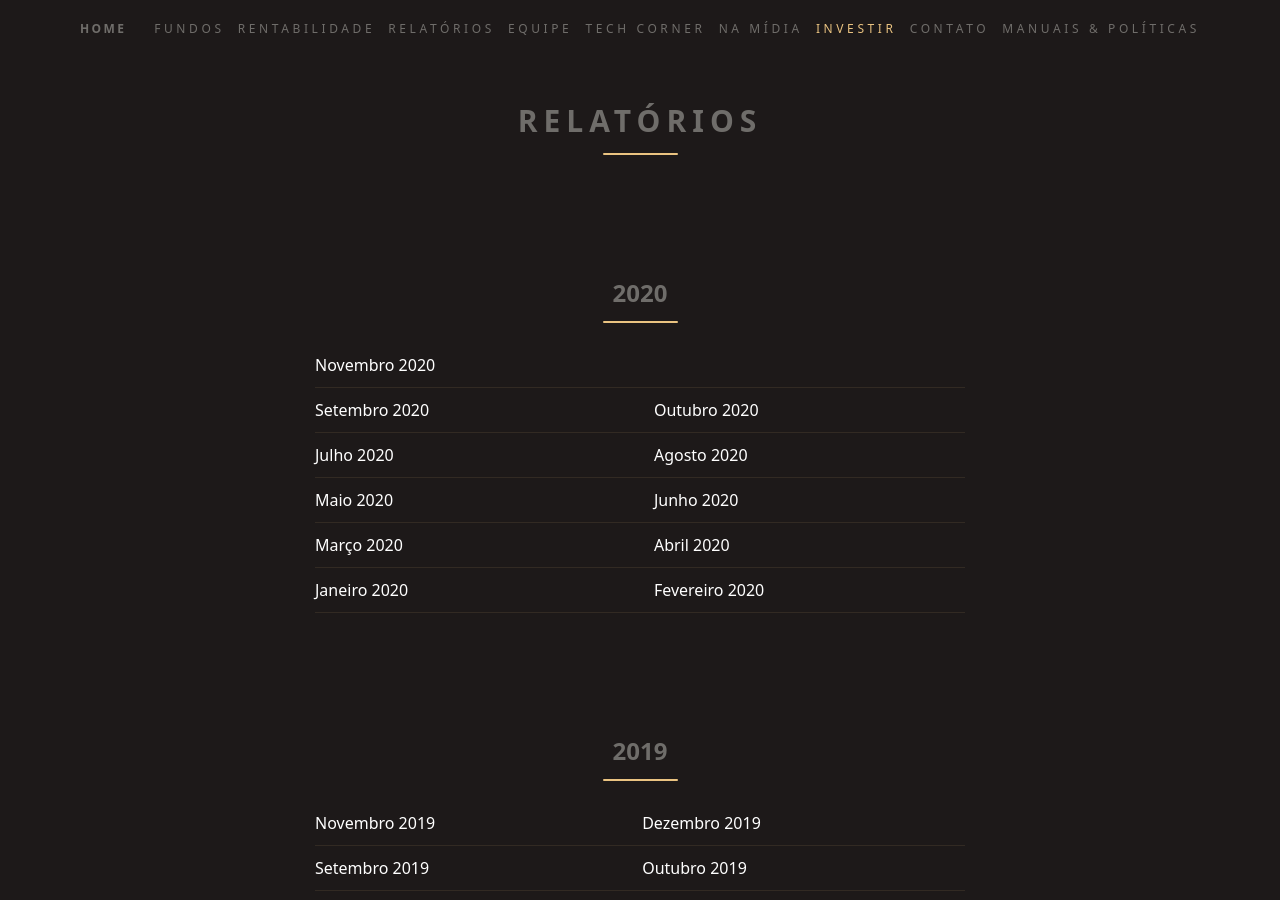
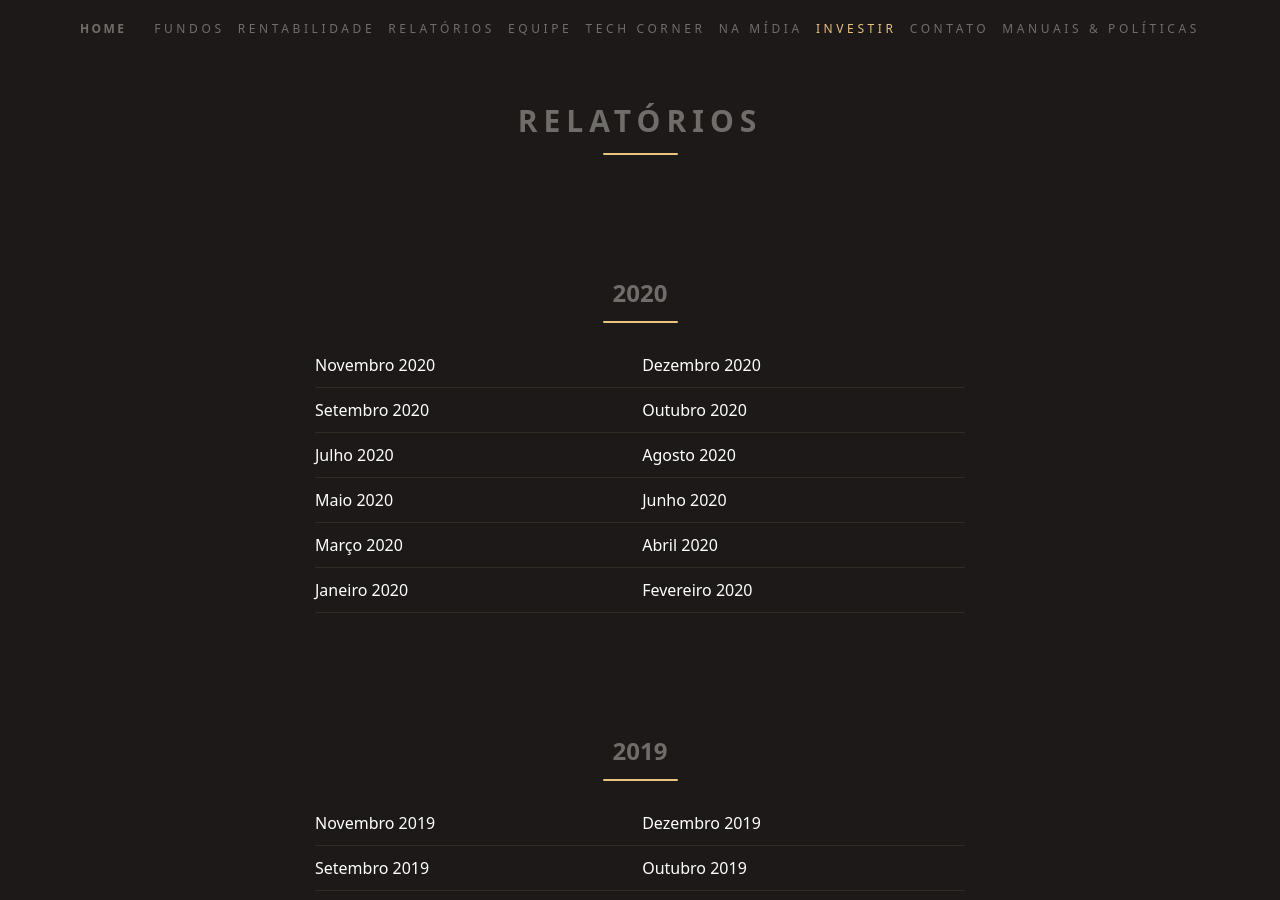
Before and after one commit to ateliedetemas/blpcrypto, a Jekyll site: the page built from _pages/relatorios.md, in a window 1280 px wide and 900 px high. Built offline with Jekyll 4.4.1, drawn with Linux system fonts in a browser that asks for light colours.

Commit message:
Update relatorios.md

```diff
--- a/_pages/relatorios.md
+++ b/_pages/relatorios.md
@@ -5,7 +5,7 @@ title: Relatórios
 ---
 ## 2020
 
-[Novembro 2020]({{ '/assets/documents/relatorios/2020/11p.pdf' | absolute_url }}) |
+[Novembro 2020]({{ '/assets/documents/relatorios/2020/11p.pdf' | absolute_url }}) | [Dezembro 2020]({{ '/assets/documents/relatorios/2020/12p.pdf' | absolute_url }})
 [Setembro 2020]({{ '/assets/documents/relatorios/2020/09p.pdf' | absolute_url }}) | [Outubro 2020]({{ '/assets/documents/relatorios/2020/10p.pdf' | absolute_url }})
 [Julho 2020]({{ '/assets/documents/relatorios/2020/07p.pdf' | absolute_url }}) | [Agosto 2020]({{ '/assets/documents/relatorios/2020/08p.pdf' | absolute_url }}) |
 [Maio 2020]({{ '/assets/documents/relatorios/2020/05p.pdf' | absolute_url }}) | [Junho 2020]({{ '/assets/documents/relatorios/2020/06p.pdf' | absolute_url }})
```
